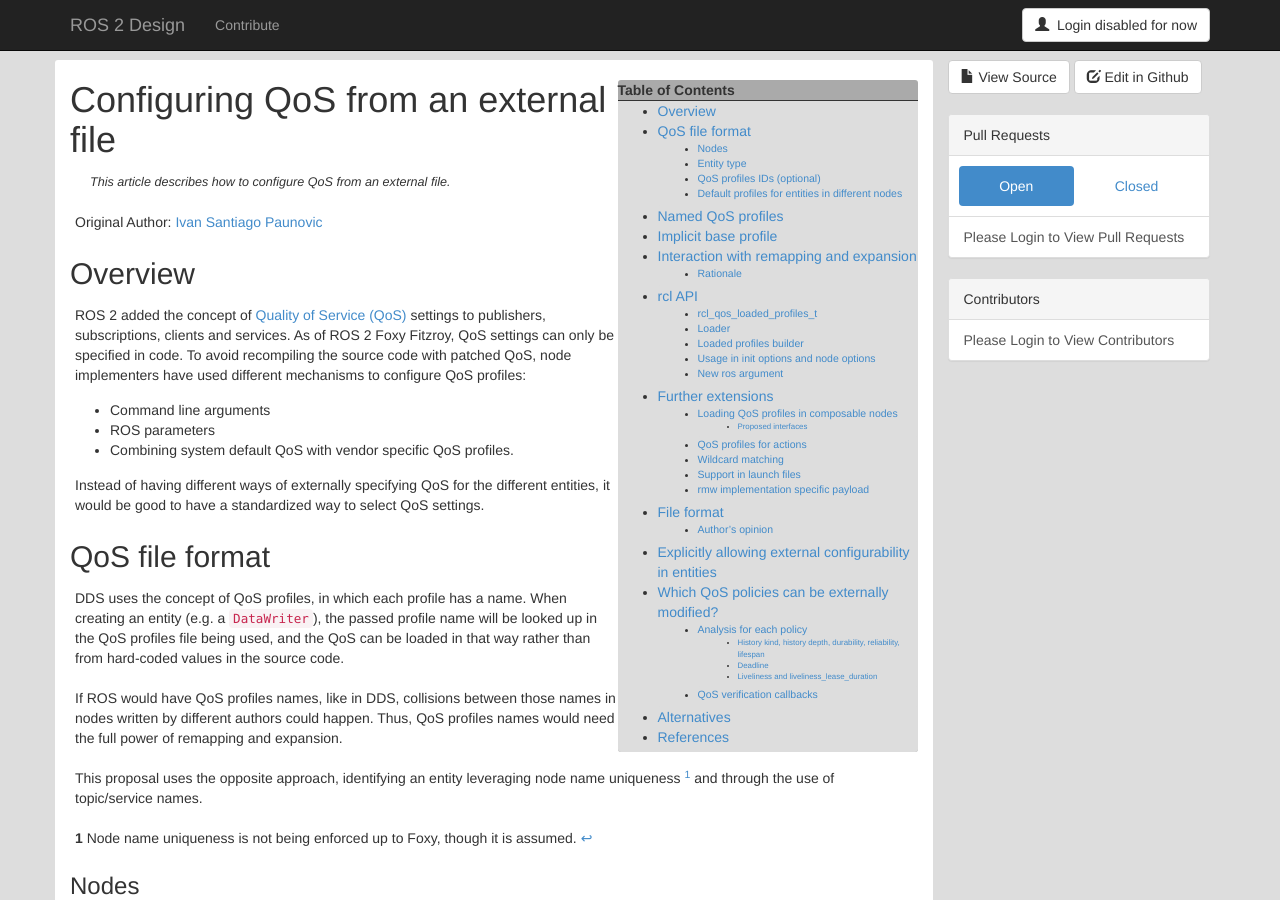
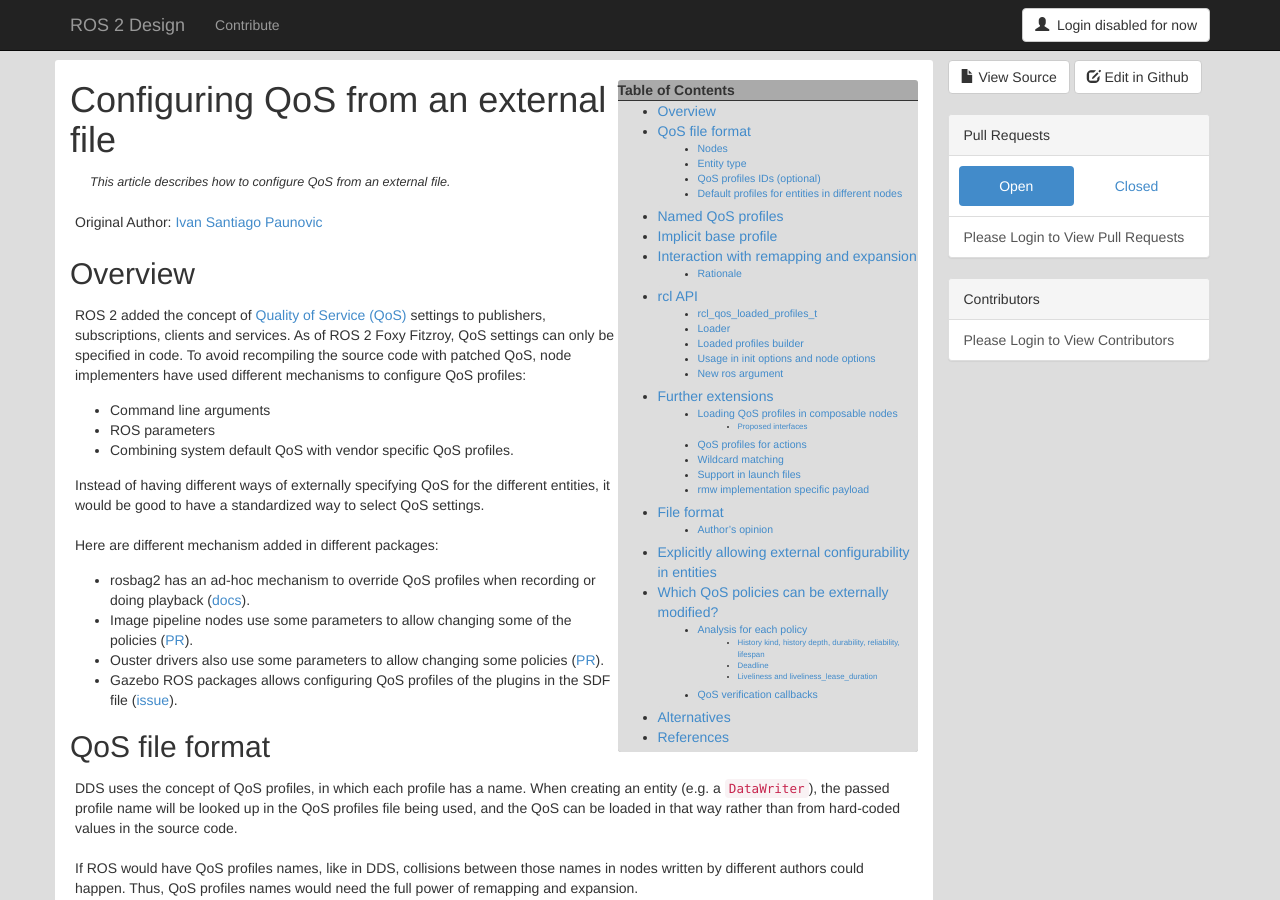
Before and after one commit to ros2/design, a Jekyll site: the page built from articles/external_qos_file.md, in a window 1280 px wide and 900 px high. Built offline with Jekyll 4.4.1, drawn with Linux system fonts in a browser that asks for light colours; nearby versions of some CDN libraries.

Commit message:
List previous workarounds
Signed-off-by: Ivan Santiago Paunovic <ivanpauno@ekumenlabs.com>

```diff
--- a/articles/external_qos_file.md
+++ b/articles/external_qos_file.md
@@ -29,6 +29,13 @@ To avoid recompiling the source code with patched QoS, node implementers have us
 - Combining system default QoS with vendor specific QoS profiles.
 
 Instead of having different ways of externally specifying QoS for the different entities, it would be good to have a standardized way to select QoS settings.
+
+Here are different mechanism added in different packages:
+
+- rosbag2 has an ad-hoc mechanism to override QoS profiles when recording or doing playback ([docs](https://index.ros.org/doc/ros2/Tutorials/Ros2bag/Overriding-QoS-Policies-For-Recording-And-Playback/)).
+- Image pipeline nodes use some parameters to allow changing some of the policies ([PR](https://github.com/ros-perception/image_pipeline/pull/521)).
+- Ouster drivers also use some parameters to allow changing some policies ([PR](https://github.com/ros-drivers/ros2_ouster_drivers/pull/26)).
+- Gazebo ROS packages allows configuring QoS profiles of the plugins in the SDF file ([issue](https://github.com/ros-simulation/gazebo_ros_pkgs/issues/1079)).
 
 ## QoS file format
 
```
